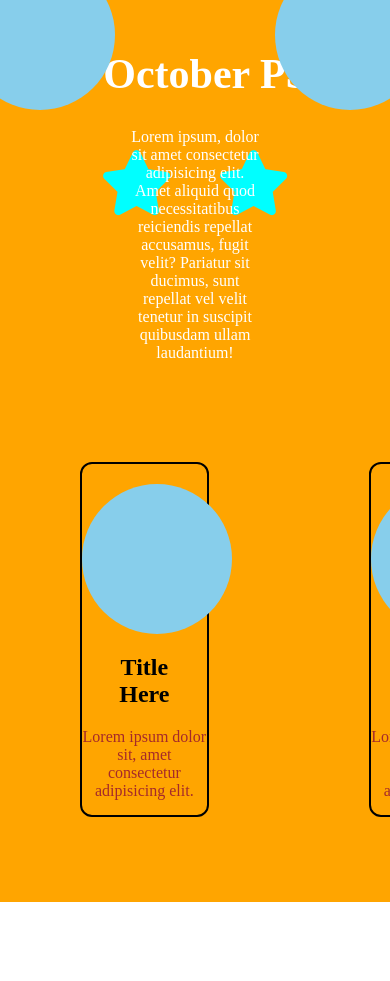
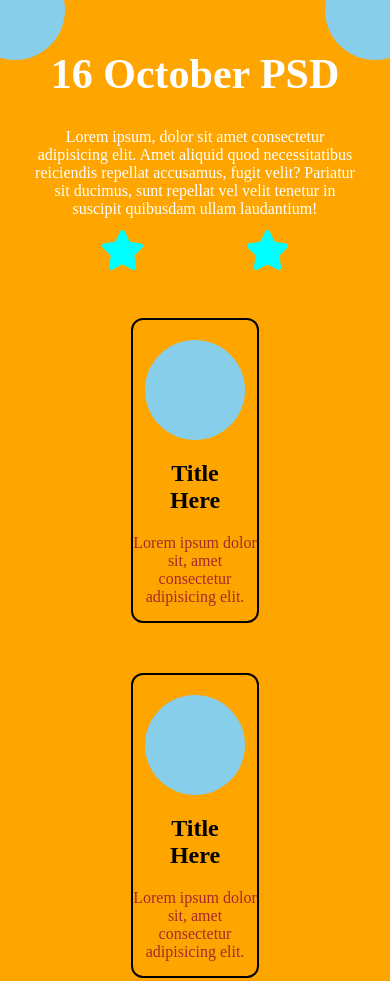
Before and after one commit to jitender1322/CSS, a plain HTML site: page practice/16Octpsd/index.html in a window 390 px wide. Shown: the top 981 px of the page. Before the commit the page ends 902 px from the top, so only its background shows below. Drawn offline with Linux system fonts and the light colour scheme.

Commit message:
practice

```diff
--- a/practice/11Octpsd/style.css
+++ b/practice/11Octpsd/style.css
@@ -330,3 +330,104 @@ img[class*="clip"] {
     font-weight: 400;
     margin-bottom: 30px;
 }
+
+
+
+
+@media (max-width: 992px) {
+    .circle {
+        flex-direction: column;
+        padding: 0;
+        width: 100%;
+    }
+
+    .group-2 h2 {
+        font-size: 50px;
+        margin-top: 30px;
+    }
+
+    .group-2 p {
+        padding: 0 100px;
+        margin: 0 100px;
+    }
+
+    .c-1 h4 {
+        font-size: 28px;
+    }
+
+    .c-1 p {
+        font-size: 15px;
+        margin: 12px 0px;
+        padding: 0;
+    }
+
+    .group-7 button {
+        position: static;
+    }
+}
+
+@media (max-width: 768px) {
+    img[class*="clip"] {
+        width: 100px;
+    }
+
+    .clip-5 {
+        top: 50%;
+        right: -50px;
+        transform: rotate(90deg);
+    }
+
+    .group-2 p {
+        padding: 0 50px;
+        margin: 0 50px;
+    }
+
+    .c-1 p {
+        font-size: 15px;
+        margin: 12px 0px;
+        padding: 0;
+    }
+
+    .circle {
+        gap: 20px;
+    }
+
+    .group-6 p {
+        padding: 25px 0px;
+    }
+
+    .group-7 button {
+        position: static;
+    }
+
+    .nav ul {
+        display: none;
+    }
+
+    .nav {
+        justify-content: space-between;
+    }
+}
+
+@media (max-width: 576px) {
+    .group-2 p {
+        padding: 0;
+        margin: 0;
+    }
+
+    .group-3 .main-text {
+        text-align: center;
+    }
+
+    .group-3 {
+        flex-direction: column-reverse;
+    }
+
+    .group-8 {
+        padding: 30px 15px;
+    }
+
+    .three {
+        flex-direction: column;
+    }
+}
--- a/practice/16Octpsd/style.css
+++ b/practice/16Octpsd/style.css
@@ -92,3 +92,61 @@ i {
     top: 150px;
     right: 100px;
 }
+
+@media (max-width: 992px) {
+    .i-1 {
+        top: 185px;
+    }
+
+    .i-2 {
+        top: 185px;
+    }
+
+    .box {
+        margin: 0 35px;
+    }
+}
+
+@media (max-width: 768px) {
+    .i-1 {
+        top: 185px;
+    }
+
+    .i-2 {
+        top: 185px;
+    }
+
+    .box {
+        margin: 0 35px;
+        flex-direction: column;
+    }
+
+    .boxes {
+        flex-direction: column;
+        align-items: center;
+        gap: 50px;
+    }
+
+    .intro p {
+        padding: 0 50px;
+    }
+}
+
+@media (max-width :768px) {
+    .intro p {
+        padding: 0 0px;
+    }
+
+    .circle,
+    .circle-1,
+    .circle-2 {
+        width: 100px;
+        height: 100px;
+    }
+
+    .i-1,
+    .i-2 {
+        font-size: 40px;
+        top: 230px;
+    }
+}
```
Also changed, not shown: practice/11Octpsd/index.html (+1 -1 lines).
